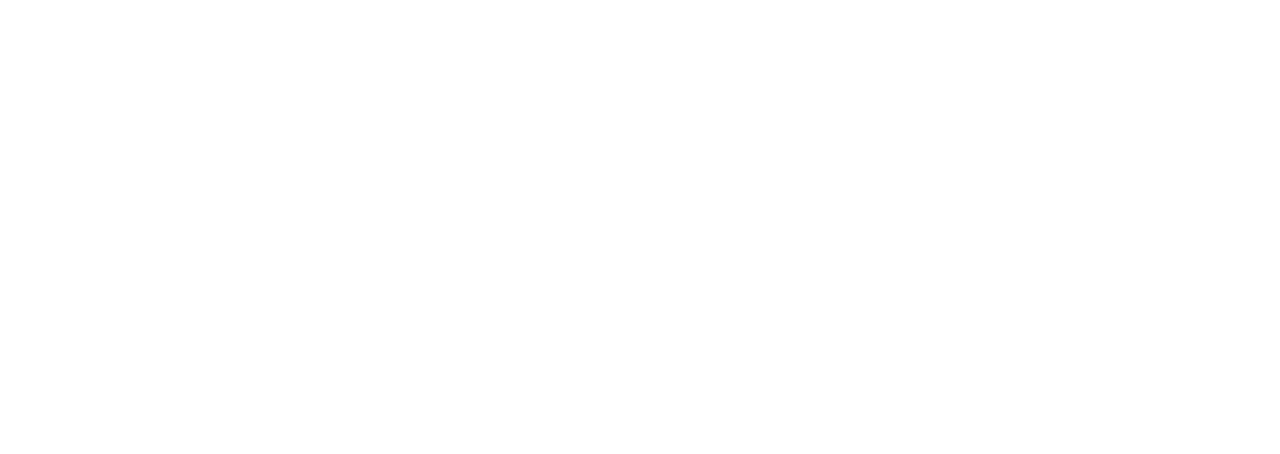
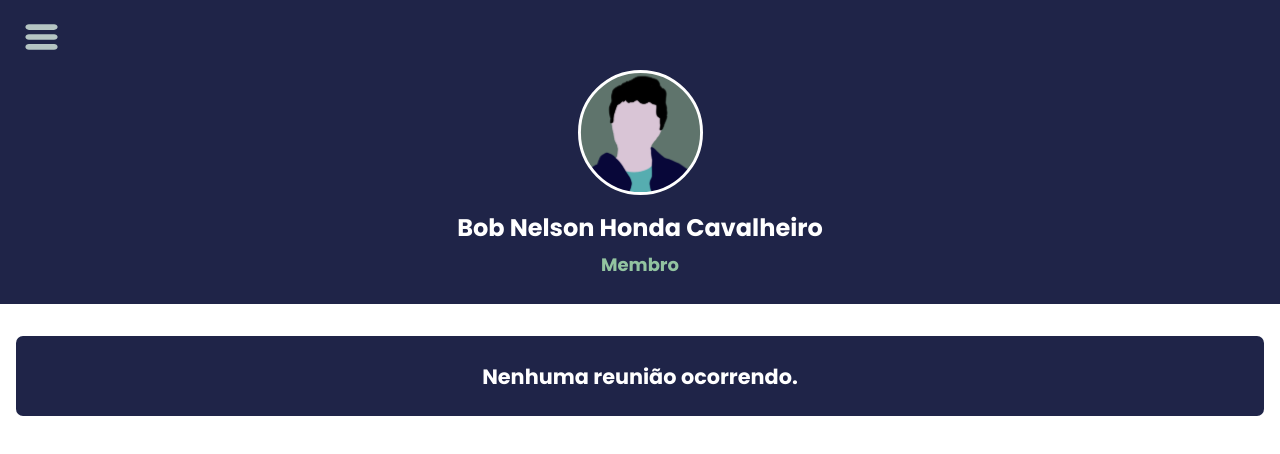
Before and after one commit to joseCarlosAndrade/icmcjr-marcador-presenca, a React (Vite) app in the folder front-end/: page /perfil in a window 1280 px wide. Before the commit this address had no page. Shown: the top 454 px of the page. Built offline with nearby package versions, Linux system fonts and the light colour scheme; a web font is replaced by a local one.

Commit message:
comeco componente current meeting

```diff
--- a/front-end/src/App.tsx
+++ b/front-end/src/App.tsx
@@ -1,6 +1,16 @@
 import './App.css'
 import { BrowserRouter, Routes, Route } from 'react-router-dom'
-import { Homepage, OtherPage, Login, Cadastro, Limbo, CadastroReuniao, AceiteJustificativa, PermitirLogin, EscolherCargos } from './pages'
+import { Homepage,
+  OtherPage,
+  Login,
+  Cadastro,
+  Limbo,
+  CadastroReuniao,
+  AceiteJustificativa,
+  PermitirLogin,
+  EscolherCargos,
+  ProfilePage
+} from './pages'
 
 function App() {
 
@@ -13,13 +23,14 @@
       <Routes>
         <Route path='/' element={<Homepage/>}></Route>
         <Route path='otherpage' element={<OtherPage/>}></Route>
-        <Route path='Login' element={<Login/>}></Route>
-        <Route path='Cadastro' element={<Cadastro/>}></Route>
-        <Route path='Limbo' element={<Limbo/>}></Route>
+        <Route path='login' element={<Login/>}></Route>
+        <Route path='cadastro' element={<Cadastro/>}></Route>
+        <Route path='limbo' element={<Limbo/>}></Route>
         <Route path='cadastroReuniao' element={<CadastroReuniao/>}></Route>
         <Route path='aceiteJustificativa' element={<AceiteJustificativa/>}></Route>
         <Route path='permitirLogin' element={<PermitirLogin/>}></Route>
         <Route path='escolherCargos' element={<EscolherCargos/>}></Route>
+        <Route path='perfil' element={<ProfilePage/>}></Route>
       </Routes>
     </BrowserRouter>
 
--- /dev/null
+++ b/front-end/src/components/CurrentMeeting/CurrentMeeting.css
@@ -0,0 +1,19 @@
+.current-meeting {
+    background-color: #1F2448;
+    margin: 2rem 1rem;
+    border-radius: 7px;
+    color: white;
+    font-weight: 400;
+    font-size: 1.3rem;
+    min-height: 5rem;
+
+    display: flex;
+    align-items: center;
+    justify-content: center;
+}
+
+.active {
+
+    border: solid 2px;
+    border-color: #01C2A7;
+}
--- /dev/null
+++ b/front-end/src/components/CurrentMeeting/CurrentMeeting.tsx
@@ -0,0 +1,24 @@
+import React from 'react';
+import './CurrentMeeting.css';
+
+interface CurrentMeetingProps {
+    isOcurringMeeting : boolean
+    meetingText ?: string
+
+}
+
+function CurrentMeeting( props : CurrentMeetingProps) {
+  return (
+
+    <div className={`current-meeting ${props.isOcurringMeeting ? 'active' : ''}`}>
+        {props.isOcurringMeeting ?
+        <div>{props.meetingText}</div>
+
+        :
+        <div>Nenhuma reunião ocorrendo.</div>
+        }
+    </div>
+  )
+}
+
+export default CurrentMeeting
--- a/front-end/src/components/HeaderPage/HeaderPage.css
+++ b/front-end/src/components/HeaderPage/HeaderPage.css
@@ -1,15 +1,15 @@
 @import url('https://fonts.googleapis.com/css2?family=Poppins:wght@700&display=swap');
 
-.aceite-justificativa-section {
+.headerpage-container {
     background-color: #1F2448;
-    min-height: 100vh;
+    /* min-height: 100vh; */
     width: 100vw;
     display: flex;
     flex-direction: column;
     align-items: center; /* Centraliza horizontalmente */
     justify-content: center; /* Centraliza verticalmente */
     margin: 0;
-    padding: 0;
+    padding: 0 0 1rem 0;
     overflow: hidden;
 }
 
--- a/front-end/src/components/index.ts
+++ b/front-end/src/components/index.ts
@@ -8,3 +8,4 @@
 export {default as CardEscolhaCargoUsuario} from './CardEscolhaCargoUsuario/CardEscolhaCargoUsuario';
 
 export {default as HeaderPage} from './HeaderPage/HeaderPage';
+export {default as CurrrentMeeting} from './CurrentMeeting/CurrentMeeting';
--- a/front-end/src/index.css
+++ b/front-end/src/index.css
@@ -9,7 +9,8 @@
 
   color-scheme: light dark;
   color: rgba(255, 255, 255, 0.87);
-  background-color: #242424;
+  /* background-color: #242424; */
+  background-color: #2E3567;
 
   font-synthesis: none;
   text-rendering: optimizeLegibility;
--- /dev/null
+++ b/front-end/src/pages/Profile/ProfilePage.tsx
@@ -0,0 +1,26 @@
+import React from 'react'
+import { HeaderPage } from 'src/components'
+import CurrentMeeting from 'src/components/CurrentMeeting/CurrentMeeting'
+
+function Profile() {
+  return (
+    <section className='profile-section'>
+      <HeaderPage
+          name='Bob Nelson Honda Cavalheiro'
+          jobTitle='Membro'>
+      </HeaderPage>
+
+      <CurrentMeeting
+        isOcurringMeeting={false}
+        meetingText='Reunião geral ocorrendo'
+        ></CurrentMeeting>
+
+        {/* common buttons */}
+
+        {/* director buttons */}
+
+    </section>
+  )
+}
+
+export default Profile
--- a/front-end/src/pages/index.ts
+++ b/front-end/src/pages/index.ts
@@ -13,3 +13,5 @@
 export {default as Login} from './Login/Login'
 export {default as Cadastro} from './Cadastro/Cadastro'
 export {default as Limbo} from './Limbo/Limbo'
+
+export {default as ProfilePage} from './Profile/ProfilePage';
```
Also changed, not shown: front-end/src/pages/Profile/ProfilePage.css (added).
